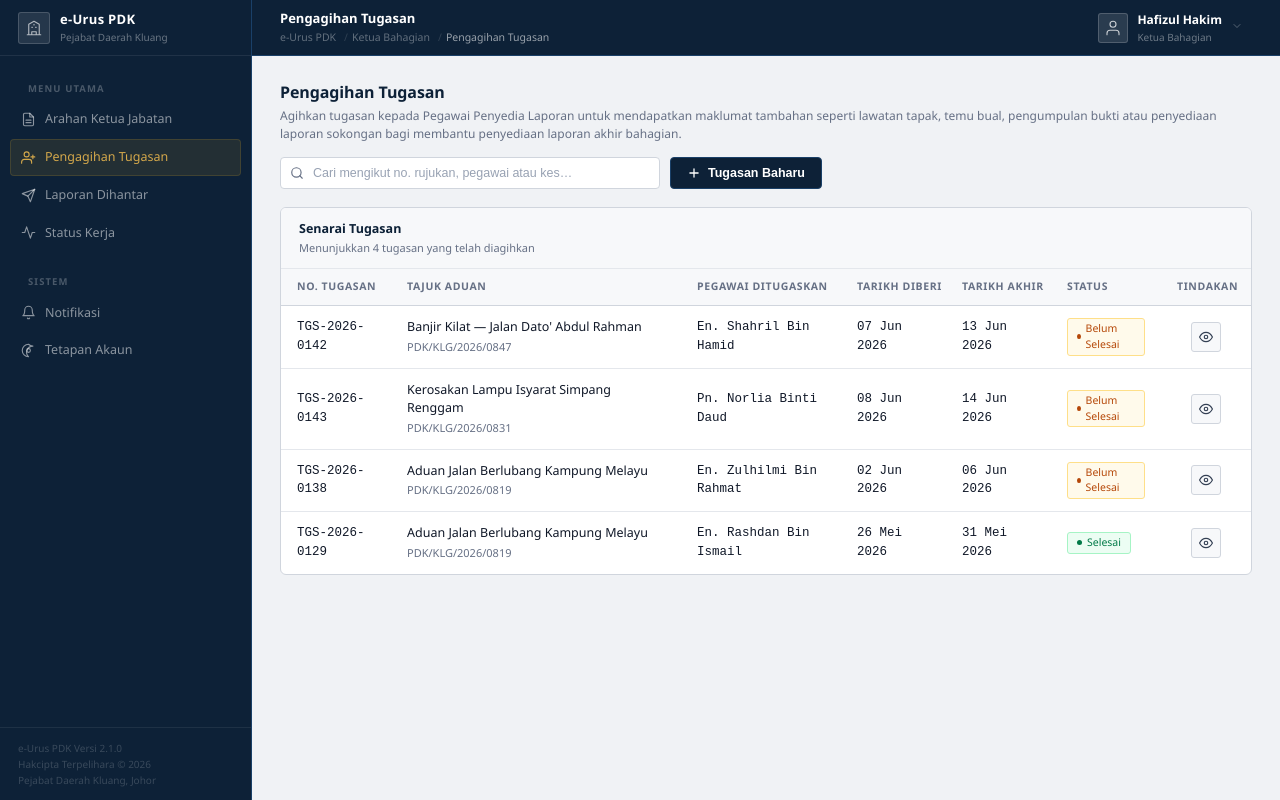
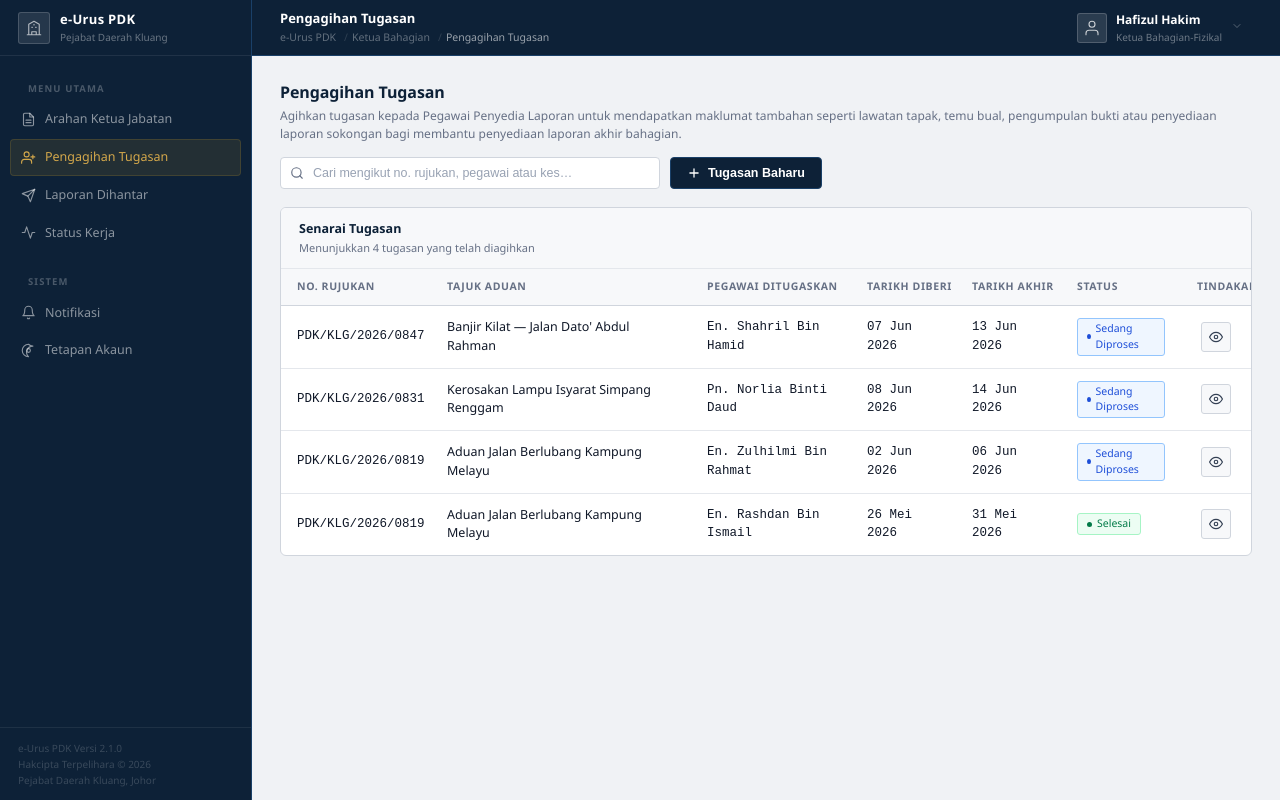
Before and after one commit to tirazman/TRIPLEA-SCSE2243-ADP-PROJECT1, a React (Vite) app in the folder frontend/: page /ketua-bahagian/pengagihan-tugasan in a window 1280 px wide. Built offline with nearby package versions, Linux system fonts and the light colour scheme.

Commit message:
Update Ketua Bahagian Folder

```diff
--- a/frontend/src/data/tugasanData.jsx
+++ b/frontend/src/data/tugasanData.jsx
@@ -1,10 +1,10 @@
-// Dummy data for "Pengagihan Tugasan" (Ketua Bahagian assigns work to
-// Pegawai Penyedia Laporan). Cases here are ones that have already been
-// arahan-ed by Ketua Jabatan (see "Arahan Ketua Jabatan" page) and now
-// need field officers to gather supporting info before KB compiles the
-// final departmental report.
+// tugasanData.jsx
+// Cases here mirror the arahanKetuaJabatanData — KB uses the same
+// caseRef (which maps to kes.id in arahanKetuaJabatanData) when
+// assigning work to Pegawai Penyedia Laporan.
 
 // Cases available to pick from when creating a new tugasan.
+// caseRef matches kes.id from arahanKetuaJabatanData.
 export const availableCases = [
   {
     ref: "PDK/KLG/2026/0847",
@@ -31,10 +31,12 @@ export const officerList = [
 
 export const priorityLevels = ["Tinggi", "Sederhana", "Rendah"];
 
-// Existing tugasan entries shown in the table when the page first loads.
+// Status values:
+//   "Sedang Diproses" — tugasan aktif, boleh dikemaskini
+//   "Selesai"         — tugasan telah selesai, tidak boleh dikemaskini
 export const initialTugasanList = [
   {
-    id: "TGS-2026-0142",
+    // Matches arahanKetuaJabatanData kes PDK/KLG/2026/0847
     caseRef: "PDK/KLG/2026/0847",
     caseTitle: "Banjir Kilat — Jalan Dato' Abdul Rahman",
     officer: "En. Shahril Bin Hamid",
@@ -43,10 +45,10 @@ export const initialTugasanList = [
     priority: "Tinggi",
     dateGiven: "07 Jun 2026",
     deadline: "13 Jun 2026",
-    status: "Menunggu Laporan",
+    status: "Sedang Diproses",
   },
   {
-    id: "TGS-2026-0143",
+    // Matches arahanKetuaJabatanData kes PDK/KLG/2026/0831
     caseRef: "PDK/KLG/2026/0831",
     caseTitle: "Kerosakan Lampu Isyarat Simpang Renggam",
     officer: "Pn. Norlia Binti Daud",
@@ -55,10 +57,10 @@ export const initialTugasanList = [
     priority: "Sederhana",
     dateGiven: "08 Jun 2026",
     deadline: "14 Jun 2026",
-    status: "Menunggu Laporan",
+    status: "Sedang Diproses",
   },
   {
-    id: "TGS-2026-0138",
+    // Matches arahanKetuaJabatanData kes PDK/KLG/2026/0819
     caseRef: "PDK/KLG/2026/0819",
     caseTitle: "Aduan Jalan Berlubang Kampung Melayu",
     officer: "En. Zulhilmi Bin Rahmat",
@@ -67,10 +69,10 @@ export const initialTugasanList = [
     priority: "Tinggi",
     dateGiven: "02 Jun 2026",
     deadline: "06 Jun 2026",
-    status: "Lewat",
+    status: "Sedang Diproses",
   },
   {
-    id: "TGS-2026-0129",
+    // Matches arahanKetuaJabatanData kes PDK/KLG/2026/0819
     caseRef: "PDK/KLG/2026/0819",
     caseTitle: "Aduan Jalan Berlubang Kampung Melayu",
     officer: "En. Rashdan Bin Ismail",
--- a/frontend/src/view/KetuaBahagian/KBArahanKetuaJabatan.jsx
+++ b/frontend/src/view/KetuaBahagian/KBArahanKetuaJabatan.jsx
@@ -61,6 +61,13 @@ function ViewSenarai({ onSemak }) {
         </div>
 
         <table className="data-table">
+          <colgroup>
+            <col style={{ width: "130px" }} />
+            <col />
+            <col style={{ width: "115px" }} />
+            <col style={{ width: "90px" }} />
+            <col style={{ width: "70px" }} />
+          </colgroup>
           <thead>
             <tr>
               <th>No. Rujukan</th>
@@ -330,7 +337,7 @@ export default function KBArahanKetuaJabatan() {
         title={navTitle}
         breadcrumbItems={breadcrumb}
         userName="Encik Rashdan bin Ismail"
-        userRole="Ketua Bahagian"
+        userRole="Ketua Bahagian-Fizikal"
       />
 
       <div className="content">
--- a/frontend/src/view/KetuaBahagian/KBPengagihanTugasan.jsx
+++ b/frontend/src/view/KetuaBahagian/KBPengagihanTugasan.jsx
@@ -8,13 +8,15 @@ import {
 } from "../../data/tugasanData";
 import "../../styles/pages/PengagihanTugasan.css";
 
-/* ─── Badge status tugasan (Belum Selesai / Selesai sahaja) ─── */
+/* ─── Badge status tugasan ─── */
+// Hanya dua status: "Sedang Diproses" dan "Selesai".
+// Hanya "Sedang Diproses" boleh dikemaskini.
 function TugasanStatusBadge({ status }) {
   const isSelesai = status === "Selesai";
   return (
-    <span className={`status-badge ${isSelesai ? "badge-received" : "badge-pending"}`}>
+    <span className={`status-badge ${isSelesai ? "badge-received" : "badge-progress"}`}>
       <span className="badge-dot"></span>
-      {isSelesai ? "Selesai" : "Belum Selesai"}
+      {isSelesai ? "Selesai" : "Sedang Diproses"}
     </span>
   );
 }
@@ -146,13 +148,14 @@ function NewTugasanModal({ onClose, onCreate }) {
 }
 
 /* ─── Modal: Lihat & Urus Tugasan ─── */
+// Edit hanya dibenarkan untuk tugasan berstatus "Sedang Diproses".
 function ViewTugasanModal({ tugasan, onClose, onRemove, onUpdate }) {
   const [editMode, setEditMode] = useState(false);
   const [editForm, setEditForm] = useState(null);
 
   if (!tugasan) return null;
 
-  const isPending = tugasan.status !== "Selesai";
+  const isSedangDiproses = tugasan.status === "Sedang Diproses";
 
   const handleEditOpen = () => {
     setEditForm({
@@ -169,13 +172,13 @@ function ViewTugasanModal({ tugasan, onClose, onRemove, onUpdate }) {
       alert("Sila lengkapkan semua maklumat.");
       return;
     }
-    onUpdate(tugasan.id, editForm);
+    onUpdate(tugasan.caseRef, tugasan.officer, tugasan.dateGiven, editForm);
     setEditMode(false);
   };
 
   const handleRemove = () => {
-    if (window.confirm(`Anda pasti mahu membatalkan tugasan ${tugasan.id}?`)) {
-      onRemove(tugasan.id);
+    if (window.confirm(`Anda pasti mahu membatalkan tugasan kes ${tugasan.caseRef}?`)) {
+      onRemove(tugasan.caseRef, tugasan.officer, tugasan.dateGiven);
       onClose();
     }
   };
@@ -187,7 +190,7 @@ function ViewTugasanModal({ tugasan, onClose, onRemove, onUpdate }) {
       <div className="kb-modal-box" onClick={(e) => e.stopPropagation()}>
         <div className="kb-modal-header">
           <div>
-            <div className="kb-modal-title">{tugasan.id}</div>
+            <div className="kb-modal-title">{tugasan.caseRef}</div>
             <div className="kb-modal-subtitle">
               {editMode ? "Kemaskini maklumat tugasan" : `Ditugaskan kepada ${tugasan.officer}`}
             </div>
@@ -241,7 +244,7 @@ function ViewTugasanModal({ tugasan, onClose, onRemove, onUpdate }) {
                         <path d="M14 2H6a2 2 0 00-2 2v16a2 2 0 002 2h12a2 2 0 002-2V8z" />
                         <polyline points="14 2 14 8 20 8" />
                       </svg>
-                      No. Tugasan: <strong>{tugasan.id}</strong>
+                      No. Rujukan: <strong>{tugasan.caseRef}</strong>
                     </span>
                   </div>
                 </div>
@@ -298,7 +301,7 @@ function ViewTugasanModal({ tugasan, onClose, onRemove, onUpdate }) {
         </div>
 
         <div className="kb-modal-footer">
-          {isPending && !editMode && (
+          {isSedangDiproses && !editMode && (
             <button type="button" className="btn-danger-outline" onClick={handleRemove}>
               <svg viewBox="0 0 24 24" fill="none" stroke="currentColor" strokeWidth="2" strokeLinecap="round">
                 <polyline points="3 6 5 6 21 6" />
@@ -318,7 +321,7 @@ function ViewTugasanModal({ tugasan, onClose, onRemove, onUpdate }) {
             ) : (
               <>
                 <button type="button" className="btn-secondary" onClick={onClose}>Tutup</button>
-                {isPending && (
+                {isSedangDiproses && (
                   <button type="button" className="btn-primary-submit" onClick={handleEditOpen}>
                     <svg viewBox="0 0 24 24" fill="none" stroke="currentColor" strokeWidth="2" strokeLinecap="round">
                       <path d="M11 4H4a2 2 0 00-2 2v14a2 2 0 002 2h14a2 2 0 002-2v-7" />
@@ -340,7 +343,10 @@ function ViewTugasanModal({ tugasan, onClose, onRemove, onUpdate }) {
    MAIN PAGE — Pengagihan Tugasan
    ════════════════════════════════════════════════════════════════ */
 export default function KBPengagihanTugasan() {
-  const [tugasanList, setTugasanList] = useState(initialTugasanList);
+  const [tugasanList, setTugasanList] = useState(
+    // Generate a stable unique key per entry since we removed id field
+    initialTugasanList.map((t, i) => ({ ...t, _key: i }))
+  );
   const [showNewModal, setShowNewModal] = useState(false);
   const [viewingTugasan, setViewingTugasan] = useState(null);
   const [searchQuery, setSearchQuery] = useState("");
@@ -348,7 +354,6 @@ export default function KBPengagihanTugasan() {
   const filteredList = tugasanList.filter((t) => {
     const q = searchQuery.toLowerCase();
     return (
-      t.id.toLowerCase().includes(q) ||
       t.caseRef.toLowerCase().includes(q) ||
       t.caseTitle.toLowerCase().includes(q) ||
       t.officer.toLowerCase().includes(q)
@@ -358,33 +363,35 @@ export default function KBPengagihanTugasan() {
   const handleCreateTugasan = (form) => {
     const caseInfo = availableCases.find((c) => c.ref === form.caseRef);
     const newEntry = {
-      id: `TGS-2026-${String(1000 + tugasanList.length).slice(-4)}`,
       caseRef: form.caseRef,
-      caseTitle: caseInfo?.title || "",
+      caseTitle: caseInfo?.title || form.title,
       officer: form.officer,
       instruction: form.instruction,
       priority: form.priority,
       dateGiven: new Date().toLocaleDateString("ms-MY", { day: "2-digit", month: "short", year: "numeric" }),
       deadline: new Date(form.deadline).toLocaleDateString("ms-MY", { day: "2-digit", month: "short", year: "numeric" }),
       deadlineRaw: form.deadline,
-      status: "Menunggu Laporan",
+      status: "Sedang Diproses",
+      _key: Date.now(),
     };
     setTugasanList((prev) => [newEntry, ...prev]);
     setShowNewModal(false);
   };
 
-  const handleRemoveTugasan = (id) => {
-    setTugasanList((prev) => prev.filter((t) => t.id !== id));
+  // Identify entry by caseRef + officer + dateGiven (unique combo)
+  const matchEntry = (t, caseRef, officer, dateGiven) =>
+    t.caseRef === caseRef && t.officer === officer && t.dateGiven === dateGiven;
+
+  const handleRemoveTugasan = (caseRef, officer, dateGiven) => {
+    setTugasanList((prev) => prev.filter((t) => !matchEntry(t, caseRef, officer, dateGiven)));
   };
 
-  const handleUpdateTugasan = (id, editForm) => {
+  const handleUpdateTugasan = (caseRef, officer, dateGiven, editForm) => {
     setTugasanList((prev) =>
       prev.map((t) => {
-        if (t.id !== id) return t;
+        if (!matchEntry(t, caseRef, officer, dateGiven)) return t;
         const newDeadline = new Date(editForm.deadline).toLocaleDateString("ms-MY", {
-          day: "2-digit",
-          month: "short",
-          year: "numeric",
+          day: "2-digit", month: "short", year: "numeric",
         });
         const updated = {
           ...t,
@@ -406,7 +413,7 @@ export default function KBPengagihanTugasan() {
         title="Pengagihan Tugasan"
         breadcrumbItems={["e-Urus PDK", "Ketua Bahagian", "Pengagihan Tugasan"]}
         userName="Hafizul Hakim"
-        userRole="Ketua Bahagian"
+        userRole="Ketua Bahagian-Fizikal"
       />
 
       <div className="content">
@@ -418,7 +425,6 @@ export default function KBPengagihanTugasan() {
             </p>
           </div>
 
-          {/* Action bar: search + new button */}
           <div className="page-action-bar">
             <div className="search-box">
               <svg className="search-icon" viewBox="0 0 24 24" fill="none" stroke="currentColor" strokeWidth="2" strokeLinecap="round">
@@ -465,29 +471,37 @@ export default function KBPengagihanTugasan() {
 
           <div className="table-scroll-wrapper">
             <table className="data-table">
+              <colgroup>
+                <col style={{ width: "150px" }} />
+                <col />
+                <col style={{ width: "160px" }} />
+                <col style={{ width: "105px" }} />
+                <col style={{ width: "105px" }} />
+                <col style={{ width: "120px" }} />
+                <col style={{ width: "70px" }} />
+              </colgroup>
               <thead>
                 <tr>
-                  <th style={{ width: "110px" }}>No. Tugasan</th>
+                  <th>No. Rujukan</th>
                   <th>Tajuk Aduan</th>
-                  <th style={{ width: "160px" }}>Pegawai Ditugaskan</th>
-                  <th style={{ width: "105px" }}>Tarikh Diberi</th>
-                  <th style={{ width: "105px" }}>Tarikh Akhir</th>
-                  <th style={{ width: "110px" }}>Status</th>
-                  <th style={{ width: "90px", textAlign: "center" }}>Tindakan</th>
+                  <th>Pegawai Ditugaskan</th>
+                  <th>Tarikh Diberi</th>
+                  <th>Tarikh Akhir</th>
+                  <th>Status</th>
+                  <th style={{ textAlign: "center" }}>Tindakan</th>
                 </tr>
               </thead>
               <tbody>
                 {filteredList.length === 0 ? (
                   <tr>
-                    <td colSpan={8} className="td-empty">Tiada tugasan ditemui.</td>
+                    <td colSpan={7} className="td-empty">Tiada tugasan ditemui.</td>
                   </tr>
                 ) : (
                   filteredList.map((t) => (
-                    <tr key={t.id}>
-                      <td className="td-ref">{t.id}</td>
+                    <tr key={t._key}>
+                      <td className="td-ref">{t.caseRef}</td>
                       <td>
                         <div className="td-tajuk">{t.caseTitle}</div>
-                        <div className="td-tajuk-sub">{t.caseRef}</div>
                       </td>
                       <td className="td-date">{t.officer}</td>
                       <td className="td-date">{t.dateGiven}</td>
```
